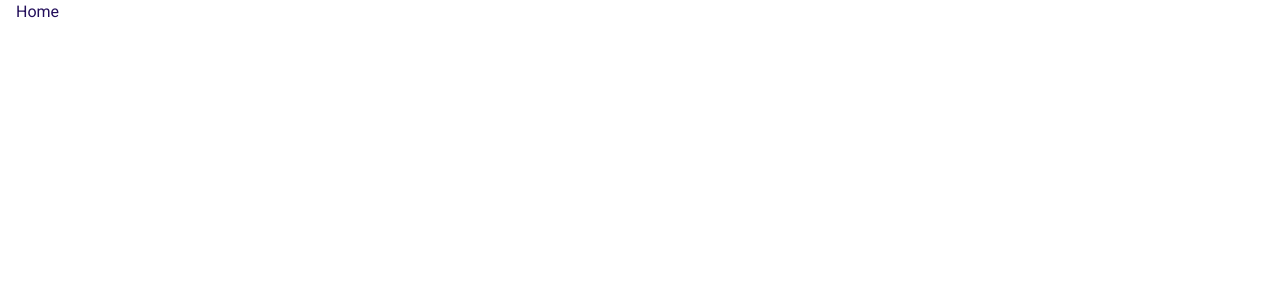
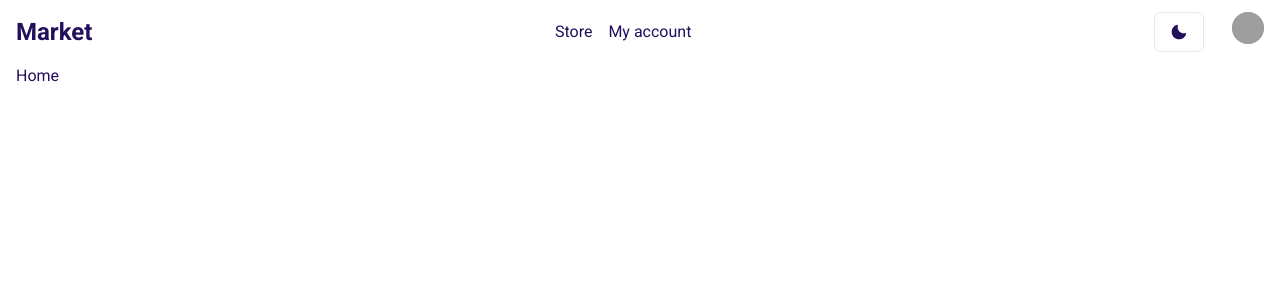
Before and after one commit to RodzAlves/marketplace, a Next.js app: page / in a window 1280 px wide. Shown: the top 300 px of the page. Built offline with nearby package versions, Linux system fonts and the light colour scheme; grey boxes are pictures that could not be loaded.

Commit message:
feat: create navbar and container layout

```diff
--- /dev/null
+++ b/src/components/Elements/Navbar/index.tsx
@@ -0,0 +1,102 @@
+import { ReactNode } from "react";
+import {
+  Box,
+  Flex,
+  Avatar,
+  Link,
+  Button,
+  Heading,
+  Menu,
+  MenuButton,
+  MenuList,
+  MenuItem,
+  MenuDivider,
+  useDisclosure,
+  useColorModeValue,
+  Stack,
+  useColorMode,
+  Center
+} from "@chakra-ui/react";
+import { MoonIcon, SunIcon } from "@chakra-ui/icons";
+
+// export type NavbarProps = {};
+
+const NavLink = ({ children }: { children: ReactNode }) => (
+  <Link
+    px={2}
+    py={1}
+    rounded={"md"}
+    _hover={{
+      textDecoration: "none",
+      bg: useColorModeValue("gray.200", "gray.700")
+    }}
+    href={"#"}
+  >
+    {children}
+  </Link>
+);
+
+const Navbar = () => {
+  const { colorMode, toggleColorMode } = useColorMode();
+  const { isOpen, onOpen, onClose } = useDisclosure();
+  return (
+    <>
+      <Box px={4} w="100%" maxW="1440px" m="0 auto">
+        <Flex h={16} alignItems={"center"} justifyContent={"space-between"}>
+          <Heading fontSize="2xl" as="h1">
+            Market
+          </Heading>
+
+          <Flex alignItems={"center"}>
+            <NavLink>Store</NavLink>
+            <NavLink>My account</NavLink>
+          </Flex>
+
+          <Flex alignItems={"center"}>
+            <Stack direction={"row"} spacing={7}>
+              <Button variant="outline" onClick={toggleColorMode}>
+                {colorMode === "light" ? <MoonIcon /> : <SunIcon />}
+              </Button>
+              <Avatar size={"sm"} src={"https://i.pravatar.cc/150?img=21"} />
+
+              {/* <Menu>
+                <MenuButton
+                  as={Button}
+                  rounded={"full"}
+                  variant={"link"}
+                  cursor={"pointer"}
+                  minW={0}
+                >
+                  <Avatar
+                    size={"sm"}
+                    src={"https://avatars.dicebear.com/api/male/username.svg"}
+                  />
+                </MenuButton>
+                <MenuList alignItems={"center"}>
+                  <br />
+                  <Center>
+                    <Avatar
+                      size={"2xl"}
+                      src={"https://avatars.dicebear.com/api/male/username.svg"}
+                    />
+                  </Center>
+                  <br />
+                  <Center>
+                    <p>Username</p>
+                  </Center>
+                  <br />
+                  <MenuDivider />
+                  <MenuItem>Your Servers</MenuItem>
+                  <MenuItem>Account Settings</MenuItem>
+                  <MenuItem>Logout</MenuItem>
+                </MenuList>
+              </Menu> */}
+            </Stack>
+          </Flex>
+        </Flex>
+      </Box>
+    </>
+  );
+};
+
+export { Navbar };
--- /dev/null
+++ b/src/components/Elements/index.ts
@@ -0,0 +1,2 @@
+export * from "./Navbar";
+export * from "./Rating";
--- a/src/components/layouts/Container/index.tsx
+++ b/src/components/Layouts/Container/index.tsx
@@ -1,5 +1,6 @@
 import { ReactNode } from "react";
 import { Flex, useColorModeValue } from "@chakra-ui/react";
+import { Navbar } from "components/Elements";
 
 interface ContainerProps {
   children: ReactNode;
@@ -11,10 +12,11 @@
       direction="column"
       minH="100vh"
       w="100vw"
-      p="0 1rem"
       bgColor={useColorModeValue("white", "gray.800")}
     >
-      <Flex w="100%" maxW="1440px" ml="auto" mr="auto" h="100%">
+      <Navbar />
+
+      <Flex w="100%" maxW="1440px" ml="auto" p="0 1rem" mr="auto" h="100%">
         {children}
       </Flex>
     </Flex>
```
Also changed, not shown: src/components/Layouts/index.ts (renamed from src/components/layouts/index.ts).
